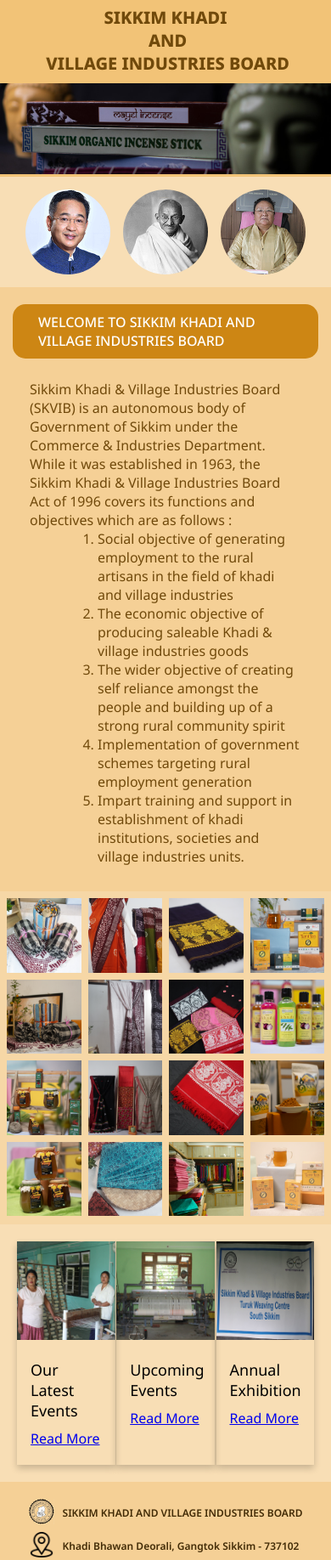
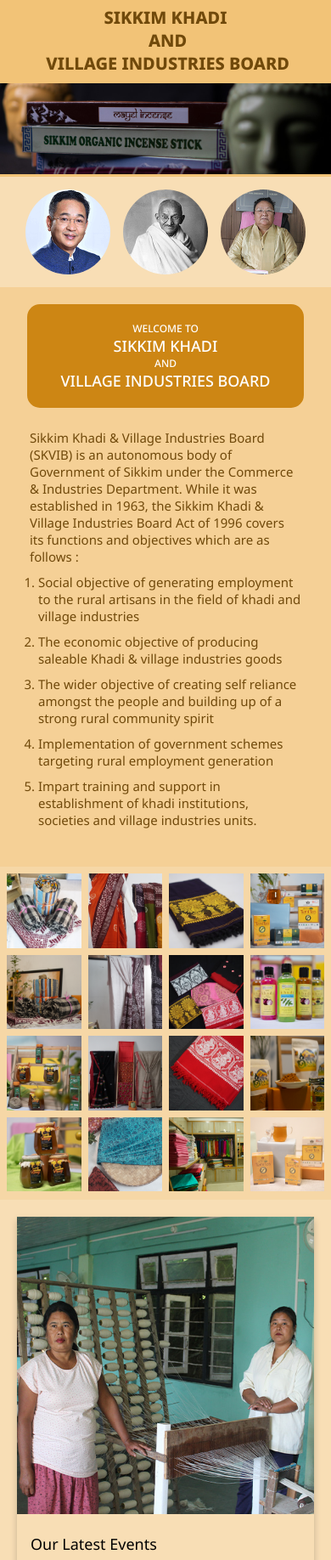
Before and after one commit to sutapaaditya/sikkimkhadi, a website: page index.html in a window 390 px wide. Shown: the part 148-1984 px from the top of the page at 85% size. Drawn offline with Linux system fonts and the light colour scheme.

Commit message:
Improvement in Mobile Nav and Events section

```diff
--- a/index.html
+++ b/index.html
@@ -78,8 +78,9 @@
         <img src="assets/images/chairman/chairman.png" class="clipped" alt="chairman">
       </div>
       <!-- portraits class ends here -->
+      <!-- welcome starts -->
       <div class="welcome">
-        <div class="welcome-text">Welcome to Sikkim Khadi and Village Industries Board</div>
+        <div class="welcome-text"><span class="welcomeTo">Welcome to</span><span> Sikkim Khadi</span> <span class="welcomeTo">and</span> Village Industries Board</span></div>
         <div class="welcome-contents">
           <div class="details">Sikkim Khadi &amp; Village Industries Board (SKVIB) is an autonomous body of Government of Sikkim under the Commerce &amp; Industries Department. While it was established in 1963, the Sikkim Khadi &amp; Village Industries Board Act of 1996 covers its functions and objectives which are as follows :
             <ol>
@@ -174,7 +175,8 @@
             </li>
           </div>
           <!-- address class ends -->
-          <div class="address">
+          <!-- important links start -->
+          <div class="address links2">
             <li>
               <!-- <div class="sk-icon"><img src="assets/images/icons/sk_icon.png" alt=""></div> -->
               <div class="imp-links">Important Links</div>
@@ -196,6 +198,7 @@
             </li>
           </div>
           <!-- important links ends -->
+          <!-- social media starts -->
           <div class="address js">
             <li>
               <div class="social-media-title">Social Media</div>
--- a/index.js
+++ b/index.js
@@ -5,11 +5,15 @@
 
 hamburger.addEventListener('click', () => {
   mobilenav.classList.toggle("navopen");
-
+  // below code sets the body to fixed position to
+  // disable scrolling in mobile
+  // whil navbar is open
+  document.body.classList.toggle("fixedPosition");
 })
 
 closeButton.addEventListener('click', () =>{
   mobilenav.classList.toggle("navopen");
+  document.body.classList.toggle("fixedPosition");
 })
 
 let pics =[
@@ -42,7 +46,7 @@
     idx = 0;
   }
 
-p.style.opacity = '0';
+  p.style.opacity = '0';
 
   setTimeout(() =>{
     p.src =pics[idx]["pic"];
--- a/main.css
+++ b/main.css
@@ -26,6 +26,12 @@
 
   display: flex;
   justify-content: space-between;
+}
+
+/* helper class */
+.fixedPosition {
+  position: fixed;
+  overflow: hidden;
 }
 
 .icon-sikkim {
@@ -198,6 +204,7 @@
   clip-path: circle(50% at 50% 50%);
 }
 
+/* welcome section */
 .welcome {
   padding: 2rem 1.5rem;
   background-color: #f5d096;
@@ -229,6 +236,7 @@
 .welcome ol {
     margin-left: 8rem;
 }
+/* welcome section ends */
 
 .contact_us {
   background-color: #f2c377;
@@ -290,7 +298,6 @@
 
 /* ================= EVENT START ==================== */
 .events {
-  /* height: 20rem; */
   margin-top: 1rem;
   background-color: #f8deb5;
   padding: 2rem;
@@ -450,6 +457,24 @@
       transform: translateY(15px);
     }
 
+    .portraits .clipped {
+      width: 150px;
+    }
+
+    .welcome .welcome-contents {
+      padding: 1rem 2rem;
+      margin-bottom: 0.5rem;
+    }
+
+    .welcome ol {
+      margin-top: 1rem;
+      margin-left: 4rem;
+      font-size: 1.6rem;
+    }
+
+    .welcome ol > li {
+      margin-bottom: 1rem;
+    }
   }
 
   @media (max-width: 460px) {
@@ -466,7 +491,6 @@
       width: 112px;
     }
 
-
     .mobile-header-title {
       font-size: 2rem;
       display: flex;
@@ -481,7 +505,92 @@
       width: 100px;
     }
 
-    .footer .footer-content {
+    .welcome {
+      padding: 2rem 1.5rem;
+      background-color: #f5d096;
+
+
+      display: flex;
+      flex-direction: column;
+      align-items: center;
+
+      font-size: 1.6rem;
+    }
+
+    .welcome .welcome-text {
+      font-weight: 500;
+      font-size: 1.8rem;
+      padding: 2rem 4rem;
+
+      display: flex;
+      flex-direction: column;
+      align-items: center;
+
+    }
+
+    .welcomeTo {
+      font-size: 1.2rem;
+    }
+
+    .welcome .welcome-contents {
+      font-size: 1.5rem;
+      padding: 1rem 2rem;
+      margin-bottom: 5px;
+    }
+
+    .welcome ol {
+      margin: 1rem auto 0 1rem;
+      font-size: 1.5rem;
+    }
+
+    .welcome ol > li {
+      margin-bottom: 1rem;
+    }
+
+    .events {
       flex-direction: column;
     }
+    .events .card {
+      width: 100%;
+      margin-bottom: 1rem;
+    }
+
+    .card .card-title {
+        font-size: 1.8rem;
+        margin-bottom: 1rem;
+      }
+
+    .card a {
+        font-size: 1.6rem;
+        margin-bottom: 1rem;
+      }
+
+    .footer > * {
+      /* border: 0.5px solid #20c20e; */
+      display: block;
+    }
+
+    .footer-content > * {
+      /* border: 0.5px solid #d36135; */
+      margin-top: 10px;
+    }
+
+    .footer .footer-content {
+      display: block;
+    }
+
+    .js .address-text,
+    .js .social-media-title {
+      display: none;
+    }
+
+    .js {
+      display: flex;
+      flex-direction: row;
+    }
+
+    .links2 .add-icon {
+      display: none;
+    }
+
   }
```
